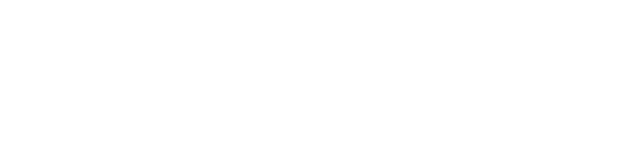
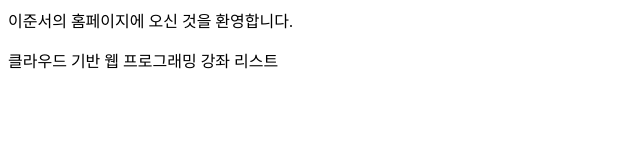
Before and after one commit to Aguantar/seo, a plain HTML site: page index.html in a window 1280 px wide. Shown: the whole page, without its empty margins (0-640 px from the left). Drawn offline with Linux system fonts and the light colour scheme.

Commit message:
Update index.html

```diff
--- a/index.html
+++ b/index.html
@@ -6,6 +6,7 @@
     <title>index.html</title>
 </head>
 <body>
-
+    <header>이준서의 홈페이지에 오신 것을 환영합니다.</header>
+    <p>클라우드 기반 웹 프로그래밍 강좌 리스트</p>
 </body>
 </html>
```
